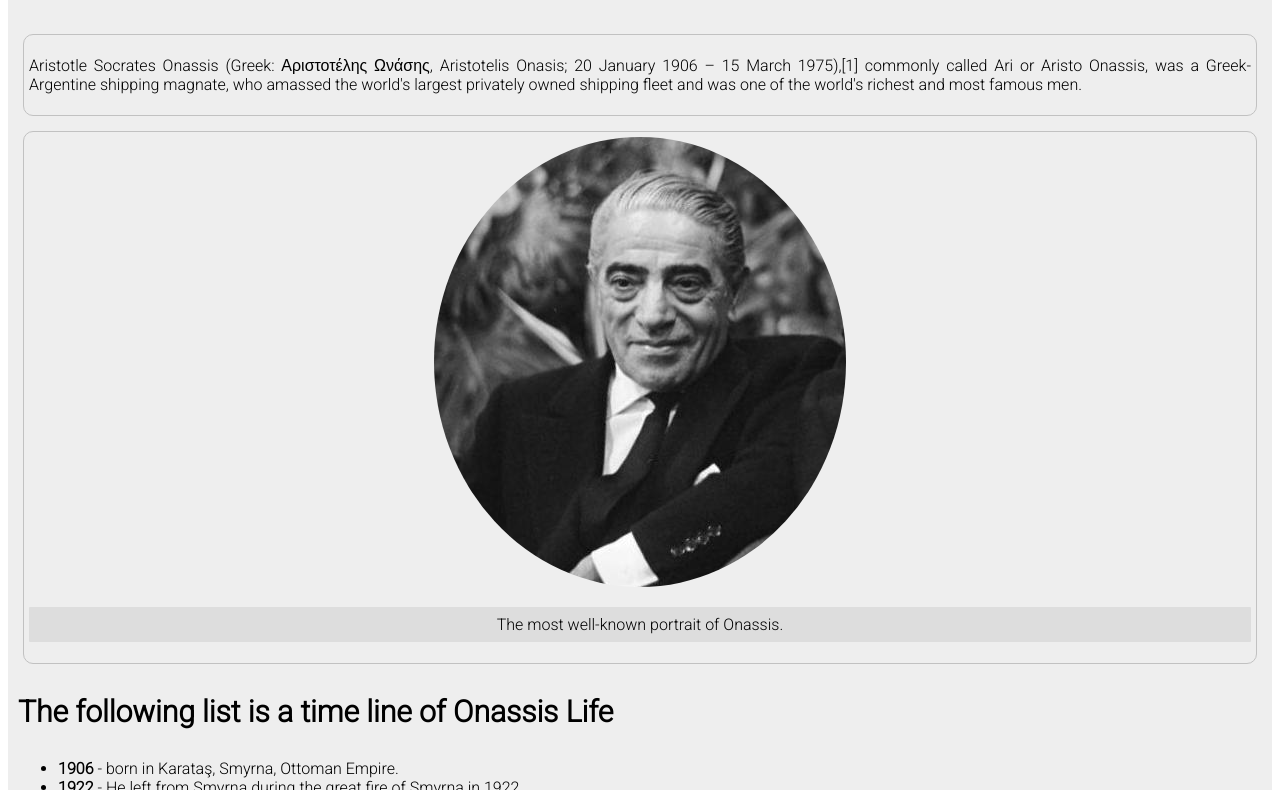
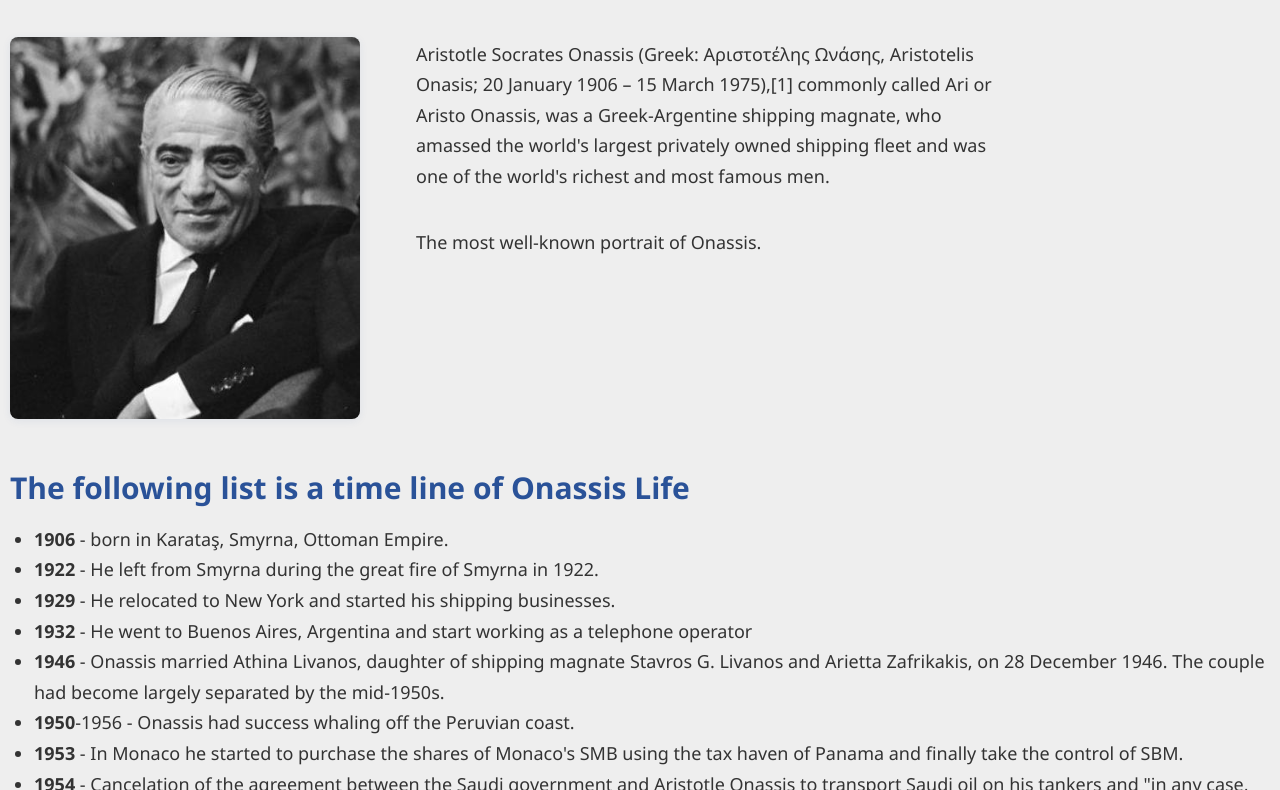
Before and after one commit to muhammad-jiku/tribute-1-html-and-css, a plain HTML site: page index.html in a window 1280 px wide. Shown: the part 270-1060 px from the top of the page. Drawn offline with Linux system fonts and the light colour scheme.

Commit message:
refactor codes

```diff
--- a/index.css
+++ b/index.css
@@ -1,49 +1,217 @@
-body{
+/* Flex layout for image and description (tablet/desktop) */
+.main-section-flex {
+  display: flex;
+  flex-direction: column;
+  gap: 2rem;
+  align-items: center;
+  margin: 2rem 0;
+}
+
+.main-section-img {
+  flex: 1 1 250px;
+  max-width: 350px;
+  width: 100%;
+  display: flex;
+  align-items: center;
+  justify-content: center;
+}
+
+.main-section-desc {
+  flex: 2 1 350px;
+  width: 100%;
+  display: flex;
+  flex-direction: column;
+  justify-content: center;
+}
+
+@media (min-width: 700px) {
+  .main-section-flex {
+    flex-direction: row;
+    align-items: flex-start;
+    gap: 2.5rem;
+  }
+  .main-section-img {
+    max-width: 350px;
+    margin-right: 0;
+  }
+  .main-section-desc {
+    max-width: 600px;
+    padding-left: 1rem;
+  }
+}
+body {
   font-family: 'Roboto', sans-serif;
 }
 
 /* full section starts */
-.section{
-    background-color: #EEEEEE;
+.section {
+  background-color: #eeeeee;
 }
 
 /* header section starts */
 
-.header-section{
+.header-section {
   padding: 10px;
   text-align: center;
 }
 
-.header-section > h1{
+.header-section > h1 {
   font-size: 50px;
 }
 
-.header-section > h2{
+.header-section > h2 {
   font-size: 35px;
 }
 
-.header-section > h4{
+.header-section > h4 {
   font-size: 22px;
 }
 
+/* Responsive and accessible CSS */
+
+html {
+  box-sizing: border-box;
+  font-size: 16px;
+}
+
+*,
+*:before,
+*:after {
+  box-sizing: inherit;
+}
+
+body {
+  margin: 0;
+  padding: 0;
+  font-family: 'Segoe UI', Arial, sans-serif;
+  background: linear-gradient(135deg, #f5f7fa 0%, #c3cfe2 100%);
+  color: #222;
+  min-height: 100vh;
+}
+
+header,
+main,
+footer {
+  width: 90vw;
+  max-width: 800px;
+  margin: 0 auto;
+  padding: 1.5rem 1rem;
+}
+
+h1,
+h2,
+h3 {
+  color: #2a5298;
+  margin-top: 0;
+  margin-bottom: 0.5em;
+  font-weight: 700;
+}
+
+h1 {
+  font-size: 2.5rem;
+}
+h2 {
+  font-size: 2rem;
+}
+h3 {
+  font-size: 1.5rem;
+}
+
+p,
+li {
+  font-size: 1.125rem;
+  line-height: 1.7;
+  color: #333;
+}
+
+img {
+  max-width: 100%;
+  height: auto;
+  display: block;
+  margin: 1rem auto;
+  border-radius: 0.5rem;
+  box-shadow: 0 2px 8px rgba(42, 82, 152, 0.08);
+}
+
+ul,
+ol {
+  padding-left: 1.5em;
+}
+
+a {
+  color: #1e90ff;
+  text-decoration: none;
+  transition: color 0.2s;
+}
+a:hover {
+  color: #2a5298;
+}
+
+footer {
+  text-align: center;
+  font-size: 1rem;
+  color: #666;
+  margin-top: 2rem;
+}
+
+/* Responsive adjustments */
+@media (max-width: 600px) {
+  html {
+    font-size: 15px;
+  }
+  header,
+  main,
+  footer {
+    width: 98vw;
+    padding: 1rem 0.5rem;
+  }
+  h1 {
+    font-size: 2rem;
+  }
+  h2 {
+    font-size: 1.5rem;
+  }
+  h3 {
+    font-size: 1.2rem;
+  }
+  p,
+  li {
+    font-size: 1rem;
+  }
+}
+
+@media (max-width: 400px) {
+  html {
+    font-size: 14px;
+  }
+  h1 {
+    font-size: 1.5rem;
+  }
+  h2 {
+    font-size: 1.2rem;
+  }
+  h3 {
+    font-size: 1rem;
+  }
+}
 /* header section ends */
 
 /* main section starts */
 
-.main-section{
+.main-section {
   padding: 10px;
 }
 
-.main-section-start{
-    border: 1px solid #C1C1C1;
+.main-section-start {
+  border: 1px solid #c1c1c1;
   padding: 5px;
   margin: 0 5px 15px;
   border-radius: 10px;
   text-align: justify;
 }
 
-.main-section-mid{
-    border: 1px solid #C1C1C1;
+.main-section-mid {
+  border: 1px solid #c1c1c1;
   margin: 0 5px 15px;
   padding: 5px;
   border-radius: 10px;
@@ -58,20 +226,20 @@ body{
 
 .main-section-mid > p {
   padding: 8px;
-    border-radius: 1px ;
-    background-color: #DDDDDD;
+  border-radius: 1px;
+  background-color: #dddddd;
   text-align: center;
 }
 
-.main-section-end > h3{
+.main-section-end > h3 {
   font-size: 30px;
 }
 
-.main-section-end > ul > li > span{
-    font-weight:900;
+.main-section-end > ul > li > span {
+  font-weight: 900;
 }
 
-.main-section-end > p{
+.main-section-end > p {
   font-style: italic;
   text-align: center;
 }
--- a/index.html
+++ b/index.html
@@ -1,14 +1,17 @@
 <!DOCTYPE html>
 <html lang="en">
   <head>
-    <meta charset="UTF-8">
-    <meta http-equiv="X-UA-Compatible" content="IE=edge">
-    <meta name="viewport" content="width=device-width, initial-scale=1.0">
+    <meta charset="UTF-8" />
+    <meta http-equiv="X-UA-Compatible" content="IE=edge" />
+    <meta name="viewport" content="width=device-width, initial-scale=1.0" />
     <title>Tribute to aristotle Aristotle Onassis</title>
-    <link rel="stylesheet" href="index.css">
-    <link rel="preconnect" href="https://fonts.googleapis.com">
-    <link rel="preconnect" href="https://fonts.gstatic.com" crossorigin>
-    <link href="https://fonts.googleapis.com/css2?family=Roboto:wght@300&display=swap" rel="stylesheet">
+    <link rel="stylesheet" href="index.css" />
+    <link rel="preconnect" href="https://fonts.googleapis.com" />
+    <link rel="preconnect" href="https://fonts.gstatic.com" crossorigin />
+    <link
+      href="https://fonts.googleapis.com/css2?family=Roboto:wght@300&display=swap"
+      rel="stylesheet"
+    />
   </head>
   <body>
     <section class="section">
@@ -18,35 +21,99 @@
         <h4>One of the richest people in the 20th century</h4>
       </div>
       <div class="main-section">
-            <div class="main-section-start">
-                <p>Aristotle Socrates Onassis (Greek: Αριστοτέλης Ωνάσης, Aristotelis Onasis; 20 January 1906 – 15 March 1975),[1] commonly called Ari or Aristo Onassis, was a Greek-Argentine shipping magnate, who amassed the world's largest privately owned shipping fleet and was one of the world's richest and most famous men.</p>
+        <div class="main-section-flex">
+          <div class="main-section-img">
+            <img src="images/Aristotle_Onassis.jpg" alt="Aristotle Onassis" />
           </div>
-
-            <div class="main-section-mid">
-                <img src="images/Aristotle_Onassis.jpg" alt="Aristotle Onassis">
+          <div class="main-section-desc">
+            <p>
+              Aristotle Socrates Onassis (Greek: Αριστοτέλης Ωνάσης, Aristotelis
+              Onasis; 20 January 1906 – 15 March 1975),[1] commonly called Ari
+              or Aristo Onassis, was a Greek-Argentine shipping magnate, who
+              amassed the world's largest privately owned shipping fleet and was
+              one of the world's richest and most famous men.
+            </p>
             <p>The most well-known portrait of Onassis.</p>
+          </div>
         </div>
 
         <div class="main-section-end">
           <h3>The following list is a time line of Onassis Life</h3>
           <ul>
-                    <li><span>1906</span> - born in Karataş, Smyrna, Ottoman Empire.</li>
-                    <li><span>1922</span> - He left from Smyrna during the great fire of Smyrna in 1922.</li>
-                    <li><span>1929</span> - He relocated to New York and started his shipping businesses.</li>
-                    <li><span>1932</span> - He went to Buenos Aires, Argentina and start working as a telephone operator</li>
-                    <li><span>1946</span> - Onassis married Athina Livanos, daughter of shipping magnate Stavros G. Livanos and Arietta Zafrikakis, on 28 December 1946. The couple had become largely separated by the mid-1950s.</li>
-                    <li><span>1950</span>-1956 - Onassis had success whaling off the Peruvian coast.</li>
-                    <li><span>1953</span> - In Monaco he started to purchase the shares of Monaco's SMB using the tax haven of Panama and finally take the control of SBM.</li>
-                    <li><span>1954</span> - Cancelation of the agreement between the Saudi government and Aristotle Onassis to transport Saudi oil on his tankers and "in any case, to make the agreement ineffective".</li>
-                    <li><span>1956</span> - Aristotle Onassis signed a contract granting him the operational rights to the Greek air transport industry. Olympic Airways was founded.</li>
-                    <li><span>1957</span> - Onassis and opera prima donna Maria Callas embarked on an affair despite the fact that they were both married.</li>
-                    <li><span>1966</span> - Rainer of Monaco approved a plan to create 600.000 new shares in SBM reducing Onassis's stake to under a third.</li>
+            <li>
+              <span>1906</span> - born in Karataş, Smyrna, Ottoman Empire.
+            </li>
+            <li>
+              <span>1922</span> - He left from Smyrna during the great fire of
+              Smyrna in 1922.
+            </li>
+            <li>
+              <span>1929</span> - He relocated to New York and started his
+              shipping businesses.
+            </li>
+            <li>
+              <span>1932</span> - He went to Buenos Aires, Argentina and start
+              working as a telephone operator
+            </li>
+            <li>
+              <span>1946</span> - Onassis married Athina Livanos, daughter of
+              shipping magnate Stavros G. Livanos and Arietta Zafrikakis, on 28
+              December 1946. The couple had become largely separated by the
+              mid-1950s.
+            </li>
+            <li>
+              <span>1950</span>-1956 - Onassis had success whaling off the
+              Peruvian coast.
+            </li>
+            <li>
+              <span>1953</span> - In Monaco he started to purchase the shares of
+              Monaco's SMB using the tax haven of Panama and finally take the
+              control of SBM.
+            </li>
+            <li>
+              <span>1954</span> - Cancelation of the agreement between the Saudi
+              government and Aristotle Onassis to transport Saudi oil on his
+              tankers and "in any case, to make the agreement ineffective".
+            </li>
+            <li>
+              <span>1956</span> - Aristotle Onassis signed a contract granting
+              him the operational rights to the Greek air transport industry.
+              Olympic Airways was founded.
+            </li>
+            <li>
+              <span>1957</span> - Onassis and opera prima donna Maria Callas
+              embarked on an affair despite the fact that they were both
+              married.
+            </li>
+            <li>
+              <span>1966</span> - Rainer of Monaco approved a plan to create
+              600.000 new shares in SBM reducing Onassis's stake to under a
+              third.
+            </li>
             <li><span>1967</span> - Onassis court until he left Monaco.</li>
-                    <li><span>1968</span> - Onassis announced the launch of Project Omega, a $400 million investment program that aimed to build considerable industrial infrastructure in Greece including an oil refinery and aluminum smelter.</li>
-                    <li><span>1968</span> - Onassis ended his relationship with Callas to marry Jacqueline Kennedy, widow of U.S. President John F. Kennedy.</li>
-                    <li><span>1975</span> - Onassis died at age 69 on 15 March 1975 at the American Hospital of Paris in Neuilly-sur-Seine, France, of respiratory failure, a complication of the myasthenia gravis from which he had been suffering during the last years of his life.</li>
+            <li>
+              <span>1968</span> - Onassis announced the launch of Project Omega,
+              a $400 million investment program that aimed to build considerable
+              industrial infrastructure in Greece including an oil refinery and
+              aluminum smelter.
+            </li>
+            <li>
+              <span>1968</span> - Onassis ended his relationship with Callas to
+              marry Jacqueline Kennedy, widow of U.S. President John F. Kennedy.
+            </li>
+            <li>
+              <span>1975</span> - Onassis died at age 69 on 15 March 1975 at the
+              American Hospital of Paris in Neuilly-sur-Seine, France, of
+              respiratory failure, a complication of the myasthenia gravis from
+              which he had been suffering during the last years of his life.
+            </li>
           </ul>
-                <p>Read more about Aristotle Onassis on <a href="https://en.wikipedia.org/wiki/Aristotle_Onassis">Wikipedia</a>.</p>
+          <p>
+            Read more about Aristotle Onassis on
+            <a href="https://en.wikipedia.org/wiki/Aristotle_Onassis"
+              >Wikipedia</a
+            >.
+          </p>
         </div>
       </div>
     </section>
```
Also changed, not shown: 1 other file. Lines whose indentation alone changed are shown as unchanged.
